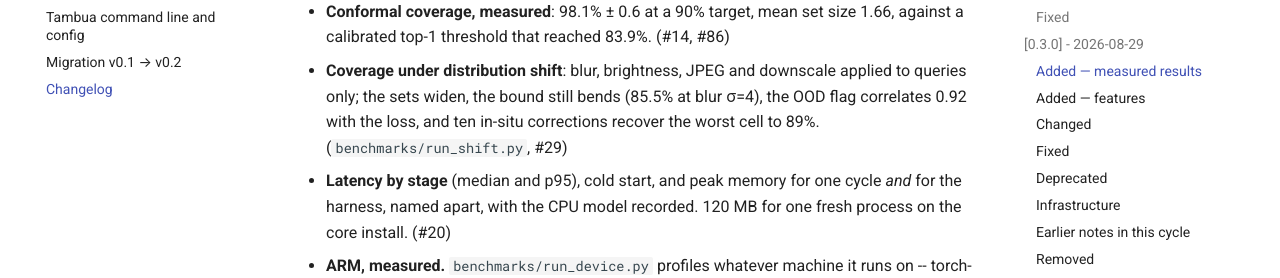
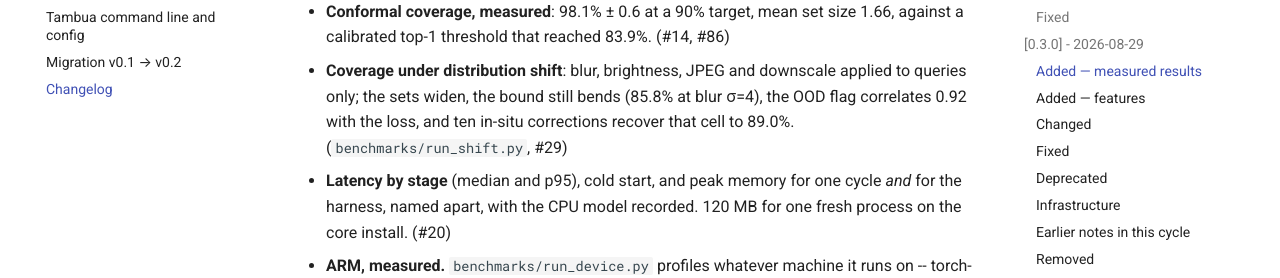
Before and after one commit to johnson2006christopher/adaptshot, an MkDocs documentation site: the page built from docs/reference/changelog.md, in a window 1280 px wide and 900 px high, scrolled down 1637 px. Shown: the part 199-477 px from the top of the window. Built offline with MkDocs 1.6.1 and Material for MkDocs 9.7.7, drawn with Linux system fonts in a browser that asks for light colours; comment, search, counter and statistics services are not loaded.

Commit message:
docs: the changelog mirror follows the root (#127)

```diff
--- a/docs/reference/changelog.md
+++ b/docs/reference/changelog.md
@@ -67,9 +67,9 @@ is formatted from a committed artifact and held to it by a test.
 - **Conformal coverage, measured**: 98.1% ± 0.6 at a 90% target, mean set size
   1.66, against a calibrated top-1 threshold that reached 83.9%. (#14, #86)
 - **Coverage under distribution shift**: blur, brightness, JPEG and downscale
-  applied to queries only; the sets widen, the bound still bends (85.5% at
+  applied to queries only; the sets widen, the bound still bends (85.8% at
   blur σ=4), the OOD flag correlates 0.92 with the loss, and ten in-situ
-  corrections recover the worst cell to 89%. (`benchmarks/run_shift.py`, #29)
+  corrections recover that cell to 89.0%. (`benchmarks/run_shift.py`, #29)
 - **Latency by stage** (median and p95), cold start, and peak memory for one
   cycle *and* for the harness, named apart, with the CPU model recorded. 120 MB
   for one fresh process on the core install. (#20)
```
